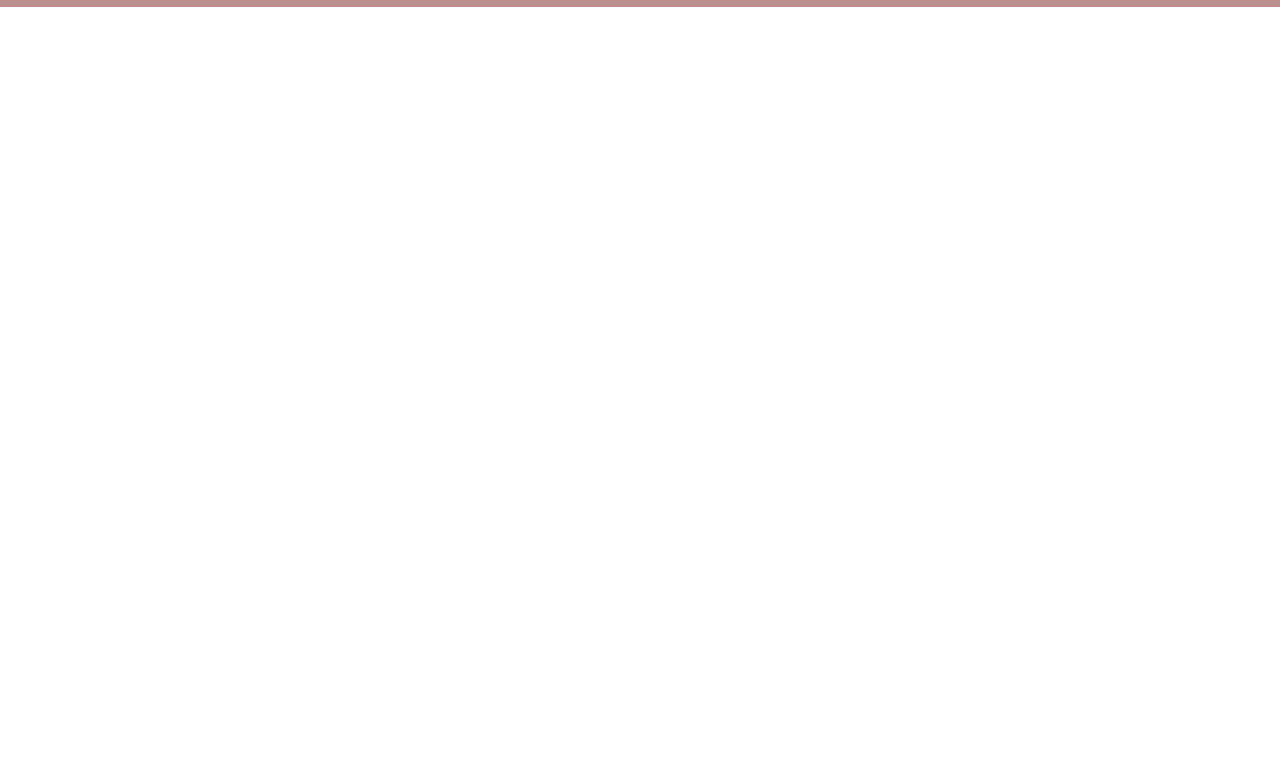
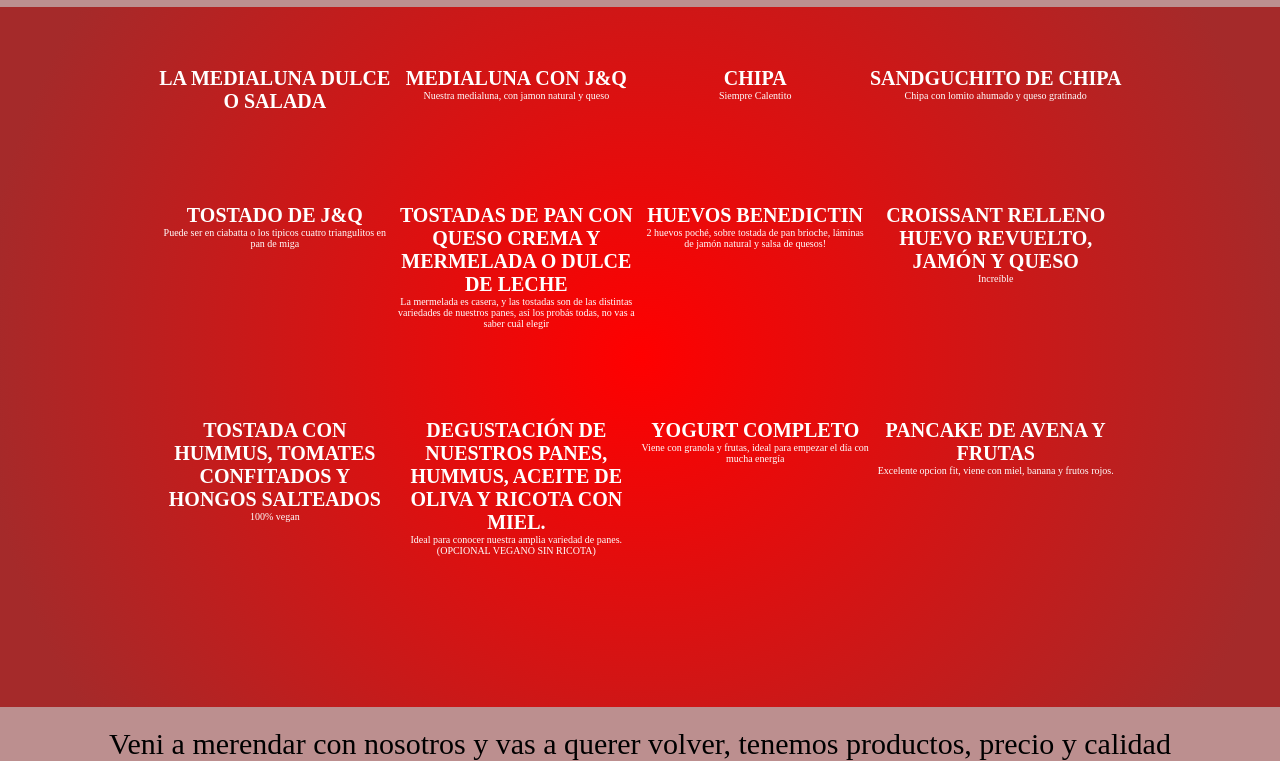
Before and after one commit to SantiagoSaldivia/Saldivia, a website: page pages/tortas.html in a window 1280 px wide. Shown: the part 73-834 px from the top of the page. Before the commit the page ends 800 px from the top, so only its background shows below. Drawn offline with nearby package versions, Linux system fonts and the light colour scheme.

Commit message:
actualizacion 7/6

```diff
--- a/SASS/style.scss
+++ b/SASS/style.scss
@@ -1,3 +1,8 @@
+@import "./index/index";
+
+
+
+
 * {
     margin: 0;
     padding: 0;
@@ -107,7 +112,7 @@ main {
     background-image: url("../images/Fondo.jpg");
     position: relative;
     padding-bottom: 3em;
-    min-height: 100vh;
+
 
 }
 
@@ -147,7 +152,7 @@ main {
     margin: 50px 0 30px 0;
     font-size: 40px;
     color: rosybrown;
-display:flex;
+    display: flex;
     justify-content: center;
     position: absolute;
     left: 36%;
@@ -183,24 +188,27 @@ left: 36%;
 
 
 
-@media(max-width: 600px){
+@media(max-width: 600px) {
 
-    .carousel-inner{
+    .carousel-inner {
         width: 420px;
         height: 400px;
         padding: 0px;
 
     }
-    .img-light{
+
+    .img-light {
         width: 420px;
         height: 400px;
     }
-    .carousel-indicators{
+
+    .carousel-indicators {
         width: 250px;
         height: 400px;
 
     }
-    .carta{
+
+    .carta {
         text-decoration: none;
         display: flex;
         border: 1px solid #1a2529;
@@ -221,7 +229,8 @@ left: 36%;
         text-transform: uppercase;
 
     }
-    .reserva{
+
+    .reserva {
         text-decoration: none;
         display: flex;
         border: 1px solid #1a2529;
@@ -245,10 +254,11 @@ left: 36%;
 }
 
 // desayunos
-.desayunos{
-    background-image: linear-gradient( rosybrown, rgb(212, 77, 151),);
+.desayunos {
+    background-image: linear-gradient(rosybrown, rgb(212, 77, 151), );
 }
-.grid-layout{
+
+.grid-layout {
     display: grid;
     grid-template-columns: 350px 350px 350px;
     grid-template-rows: 400px 400px 400px;
@@ -260,16 +270,18 @@ left: 36%;
 
 }
 
-.caja{
+.caja {
 
     background-color: darksalmon;
     text-align: center;
 }
-.img-desayunos{
+
+.img-desayunos {
     width: 100%;
     height: 100%;
 }
-.titulo-desayuno{
+
+.titulo-desayuno {
     font-size: 30px;
     padding: 0;
     margin: 0;
@@ -277,9 +289,9 @@ left: 36%;
 
 // cafeteria
 
-.cafeteria{
+.cafeteria {
     display: grid;
-    grid-template-columns: auto auto auto ;
+    grid-template-columns: auto auto auto;
     grid-template-rows: auto auto auto;
     justify-content: center;
     width: 80%;
@@ -289,13 +301,49 @@ left: 36%;
 
 
 }
-.coffeebox{
+
+.coffeebox {
     color: white;
     background-image: url("../assets/images/Cafe\ en\ grano.jpg");
     font-size: 20px;
 }
 
-.main-cafeteria{
-    background-image: linear-gradient( brown, rgb(73, 6, 6),);
+.main-cafeteria {
+    background-image: linear-gradient(brown, rgb(73, 6, 6), );
+}
 
+.coffeebox img {
+    width: 200px;
+    height: 200px;
 }
+
+// FOOD
+.main-food {
+    background-image: radial-gradient(ellipse 660px 660px, red, brown);
+}
+
+.contenedor-food {
+    display: grid;
+    grid-template-columns: auto auto auto auto;
+    grid-template-rows: auto auto auto;
+    margin: 30px;
+    padding: 30px;
+    width: 80%;
+    text-align: center;
+    font-size: 10px;
+    color: white;
+}
+
+
+.caja-food:hover {
+    transform: scale(1.2);
+}
+
+.footer-food {
+    font-size: 30px;
+    text-align: center;
+    position: relative;
+    background-color: rosybrown;
+    padding-top: 20px;
+    bottom: 0;
+}
--- a/pages/tortas.html
+++ b/pages/tortas.html
@@ -6,36 +6,112 @@
     <meta http-equiv="X-UA-Compatible" content="IE=edge">
     <meta name="viewport" content="width=device-width, initial-scale=1.0">
     <title>Carta virtual | Bocanada </title>
-    <script src="https://cdn.jsdelivr.net/npm/@popperjs/core@2.11.7/dist/umd/popper.min.js" integrity="sha384-zYPOMqeu1DAVkHiLqWBUTcbYfZ8osu1Nd6Z89ify25QV9guujx43ITvfi12/QExE" crossorigin="anonymous"></script>
+    <script src="https://cdn.jsdelivr.net/npm/@popperjs/core@2.11.7/dist/umd/popper.min.js"
+        integrity="sha384-zYPOMqeu1DAVkHiLqWBUTcbYfZ8osu1Nd6Z89ify25QV9guujx43ITvfi12/QExE" crossorigin="anonymous">
+    </script>
     <link rel="stylesheet" href="../css/style.css">
     <link rel="shortcut icon" href="./icons/delicity foto.jpg">
 </head>
+
 <body>
 
 
-        <header>
-            <h1 class="titulo-principal">BOCANADA</h1>
-            <nav class="nav-mine">
+    <header>
+        <h1 class="titulo-principal">BOCANADA</h1>
+        <nav class="nav-mine">
             <div class="container">
 
             </div>
 
             <ul>
-
+                <li class="links"><a href="../index.html">Inicio</a></li>
                 <li class="links"><a href="./desayunos.html">Desayunos</a></li>
                 <li class="links"><a href="./cafeteria.html">Cafeteria</a></li>
-                <li class="links"><a href="#">Tortas</a></li>
+                <li class="links"><a href="#">Food</a></li>
                 <li class="links"><a href="./promos.html">Promos</a></li>
             </ul>
         </nav>
 
 
     </header>
-    <main>
+    <main class="main-food">
+        <div class="contenedor-food">
+
+
+            <div class="caja-food">
+                <h1>LA MEDIALUNA DULCE O SALADA</h1>
+            </div>
+            <div class="caja-food">
+                <h1>MEDIALUNA CON J&Q</h1>
+                <p>Nuestra medialuna, con jamon natural y queso</p>
+            </div>
+            <div class="caja-food">
+                <h1>CHIPA</h1>
+                <p>Siempre Calentito</p>
+            </div>
+            <div class="caja-food">
+                <h1>SANDGUCHITO DE CHIPA</h1>
+                <p>Chipa con lomito ahumado y queso gratinado</p>
+            </div>
+            <div class="caja-food">
+                <h1>TOSTADO DE J&Q</h1>
+                <p>Puede ser en ciabatta o los tipicos cuatro triangulitos
+                    en pan de miga</p>
+            </div>
+            <div class="caja-food">
+                <h1>TOSTADAS DE PAN CON QUESO
+                    CREMA Y MERMELADA O DULCE DE LECHE</h1>
+                <p>La mermelada es casera, y las tostadas son
+                    de las distintas variedades de nuestros panes,
+                    así los probás todas, no vas a saber cuál elegir</p>
+            </div>
+            <div class="caja-food">
+                <h1>HUEVOS BENEDICTIN</h1>
+                <p>2 huevos poché, sobre tostada de pan brioche,
+                    láminas de jamón natural y salsa de quesos!</p>
+            </div>
+            <div class="caja-food">
+                <h1>CROISSANT RELLENO HUEVO REVUELTO,
+                    JAMÓN Y QUESO</h1>
+                <p>Increíble</p>
+            </div>
+            <div class="caja-food">
+                <h1>TOSTADA CON HUMMUS, TOMATES CONFITADOS
+                    Y HONGOS SALTEADOS</h1>
+                <p>100% vegan</p>
+            </div>
+            <div class="caja-food">
+                <h1>DEGUSTACIÓN DE NUESTROS PANES,
+                    HUMMUS, ACEITE DE OLIVA Y RICOTA
+                    CON MIEL.</h1>
+                <p>Ideal para conocer nuestra amplia variedad de
+                    panes.(OPCIONAL VEGANO SIN RICOTA)</p>
+            </div>
+            <div class="caja-food">
+                <h1>YOGURT COMPLETO</h1>
+                <p>Viene con granola y frutas, ideal para empezar
+                    el día con mucha energía</p>
+            </div>
+            <div class="caja-food">
+                <h1>PANCAKE DE AVENA Y FRUTAS</h1>
+                <p>Excelente opcion fit, viene con miel, banana y frutos
+                    rojos.</p>
+            </div>
+
+
+
+
+
+
+
+
+
+        </div>
 
     </main>
 
-    <footer>
+    <footer class="footer-food">
+        <p>Veni a merendar con nosotros y vas a querer volver, tenemos productos, precio y calidad</p>
 
 
     </footer>
@@ -49,7 +125,7 @@
     <script src="https://cdn.jsdelivr.net/npm/bootstrap@5.3.0-alpha3/dist/js/bootstrap.bundle.min.js"></script>
 
 
-</div>
+    </div>
 </body>
 
 </html>
```
Also changed, not shown: index.html (+1 -1 lines), pages/cafeteria.html (+11 -11 lines), pages/contacto.html (+2 -1 lines), pages/desayunos.html (+2 -2 lines), pages/promos.html (+22 -4 lines), SASS/_header.scss (added), SASS/_main.scss (added), SASS/index/_index.scss (added), css/style.css, 1 other file. Lines whose indentation alone changed are shown as unchanged.
